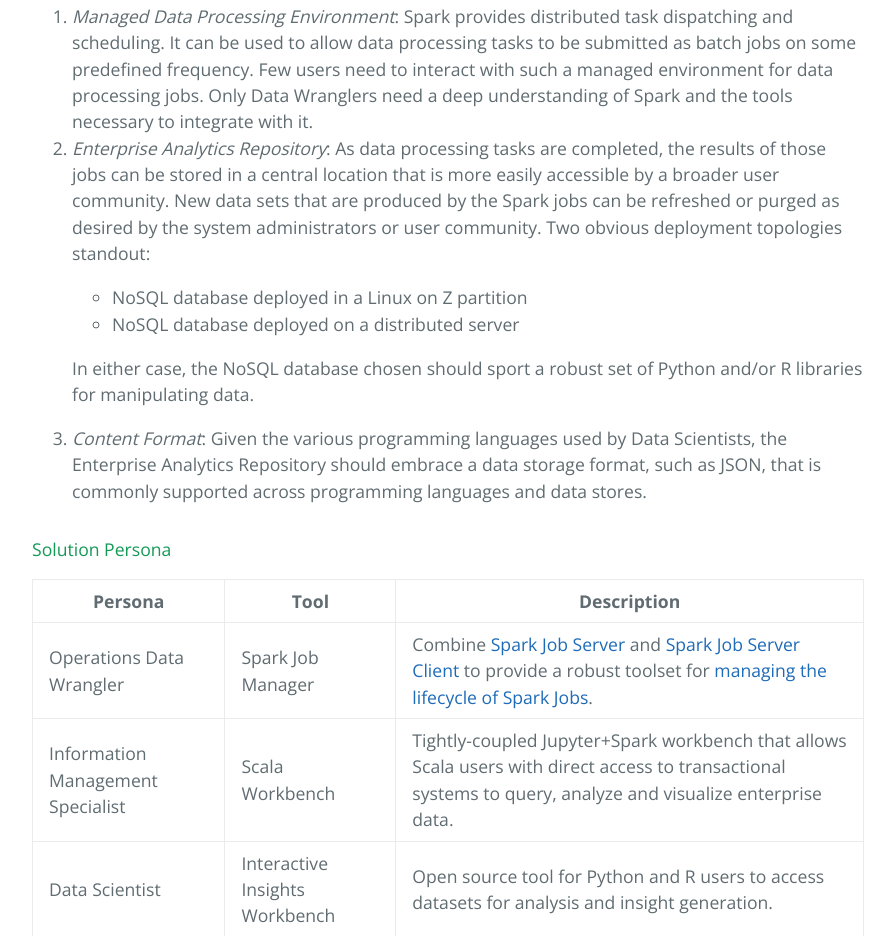
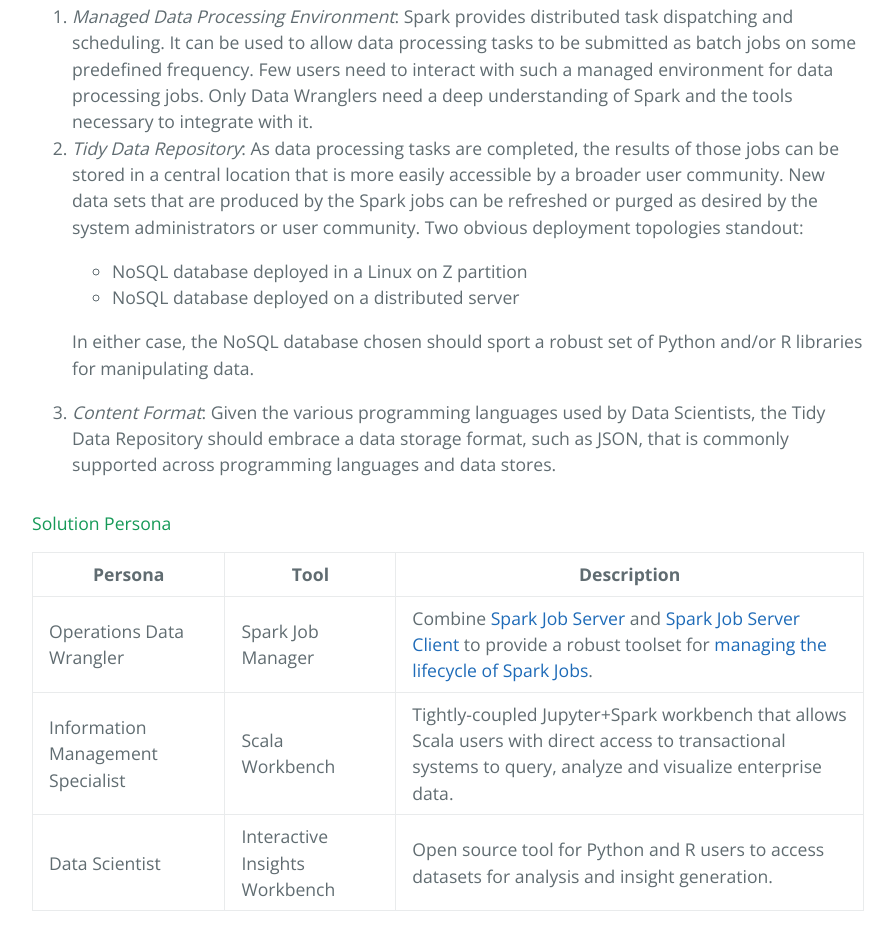
Before and after one commit to snowind/zos-spark.github.io, a plain HTML site: page index.html in a window 1280 px wide. Shown: the part 1647-2583 px from the top of the page, without its empty margins (192-1087 px from the left). Drawn offline with nearby package versions, Linux system fonts and the light colour scheme.

Commit message:
Update index.html

```diff
--- a/index.html
+++ b/index.html
@@ -52,7 +52,7 @@
 <li>
 <em>Managed Data Processing Environment</em>: Spark provides distributed task dispatching and scheduling. It can be used to allow data processing tasks to be submitted as batch jobs on some predefined frequency. Few users need to interact with such a managed environment for data processing jobs. Only Data Wranglers need a deep understanding of Spark and the tools necessary to integrate with it.</li>
 <li>
-<p><em>Enterprise Analytics Repository</em>: As data processing tasks are completed, the results of those jobs can be stored in a central location that is more easily accessible by a broader user community. New data sets that are produced by the Spark jobs can be refreshed or purged as desired by the system administrators or user community. Two obvious deployment topologies standout:</p>
+<p><em>Tidy Data Repository</em>: As data processing tasks are completed, the results of those jobs can be stored in a central location that is more easily accessible by a broader user community. New data sets that are produced by the Spark jobs can be refreshed or purged as desired by the system administrators or user community. Two obvious deployment topologies standout:</p>
 
 <ul>
 <li>NoSQL database deployed in a Linux on Z partition</li>
@@ -62,7 +62,7 @@
 <p>In either case, the NoSQL database chosen should sport a robust set of Python and/or R libraries for manipulating data.  </p>
 </li>
 <li>
-<em>Content Format</em>: Given the various programming languages used by Data Scientists, the Enterprise Analytics Repository should embrace a data storage format, such as JSON, that is commonly supported across programming languages and data stores.</li>
+<em>Content Format</em>: Given the various programming languages used by Data Scientists, the Tidy Data Repository should embrace a data storage format, such as JSON, that is commonly supported across programming languages and data stores.</li>
 </ol>
 
 <h4>
```
